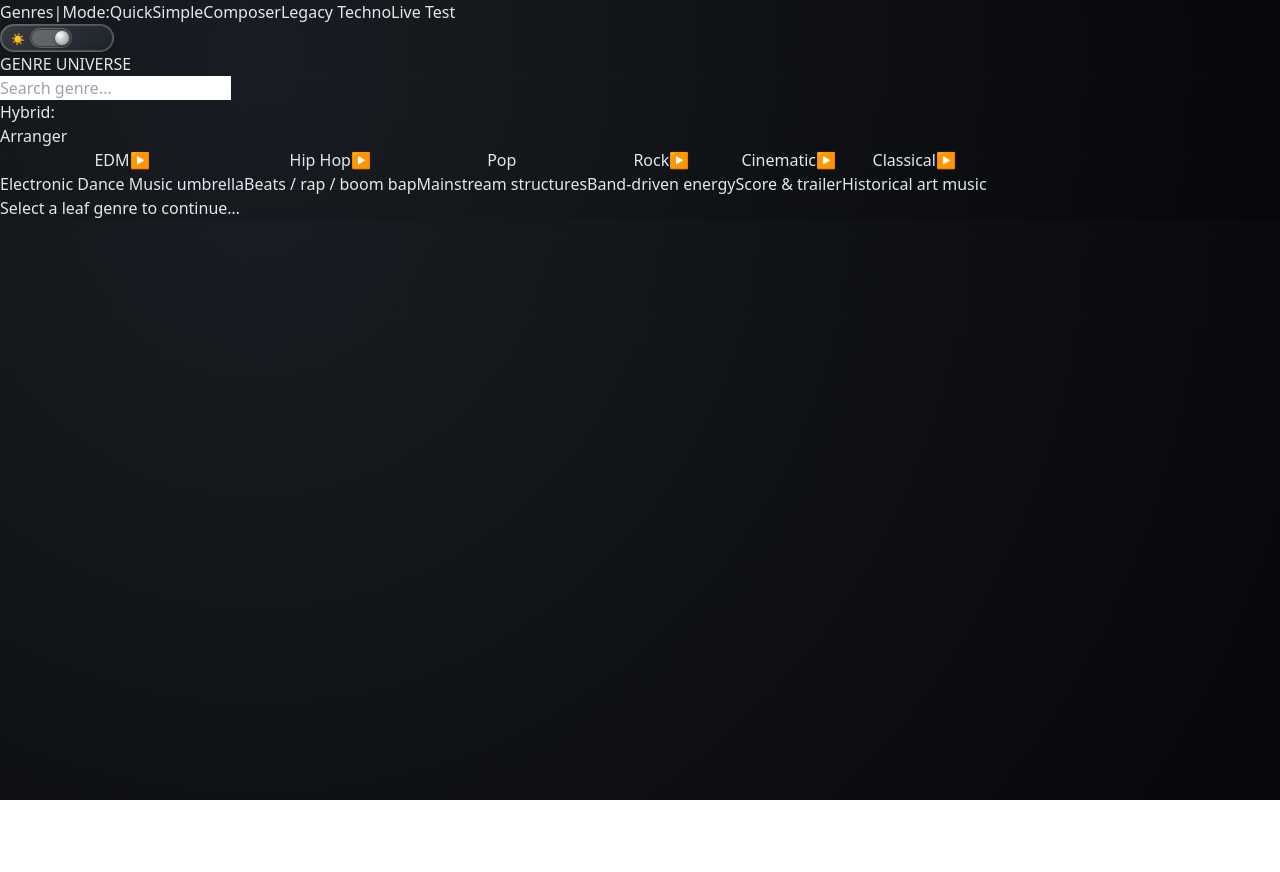
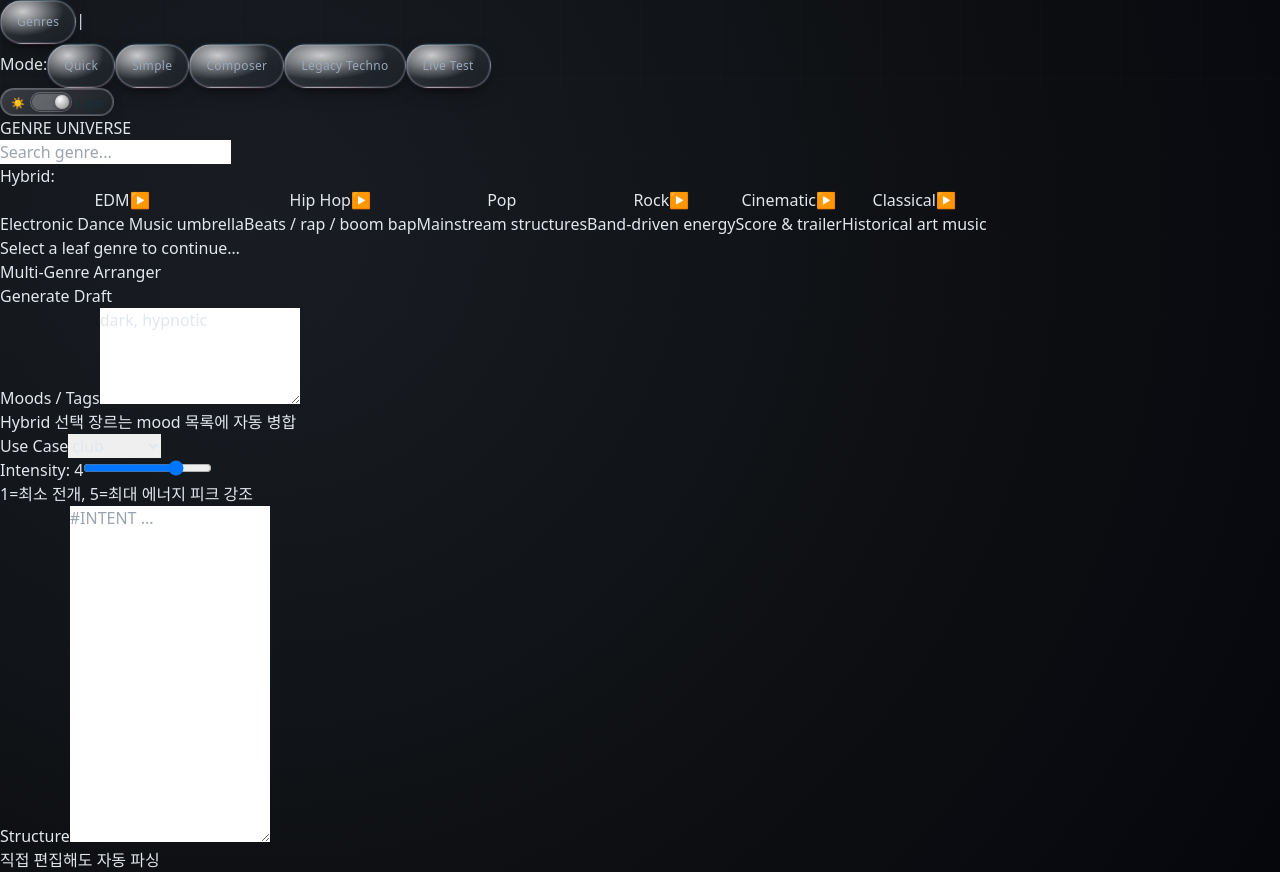
Before and after one commit to KIMJISUNG0/techno-prompt, a React (Vite) app: page / in a window 1280 px wide. Before the commit the page ends 800 px from the top, so only its background shows below. Built offline with nearby package versions, Linux system fonts and the light colour scheme.

Commit message:
feat(ui): unify glass bubble skin (plan B), always-on portal arranger, nav & composer styling, live prompt preview

```diff
--- a/src/components/QuickComposer.tsx
+++ b/src/components/QuickComposer.tsx
@@ -191,14 +191,14 @@ export default function QuickComposer() {
           <p className="text-[11px] text-slate-500 mt-1">Step 1: Enter minimal intent. Step 2: Pick a recommended genre. Step 3: Generate draft & refine with slash commands.</p>
         </div>
         <div className="flex gap-2 text-xs">
-          <button onClick={resetAll} className="px-3 py-1 rounded border border-slate-600 hover:border-cyan-400 text-slate-300">Reset</button>
+          <button onClick={resetAll} className="ios-bubble">Reset</button>
           {draft && <>
-            <button onClick={()=> navigator.clipboard.writeText(serialized)} className="px-3 py-1 rounded border border-emerald-400 text-emerald-200 bg-emerald-600/10">Copy Draft</button>
-            <button onClick={()=> draft && navigator.clipboard.writeText(exportPrompt(draft))} className="px-3 py-1 rounded border border-cyan-400 text-cyan-200 bg-cyan-600/10">Copy Prompt</button>
-            <button onClick={saveVariation} className="px-3 py-1 rounded border border-slate-600 hover:border-cyan-400 text-slate-300">Save Var</button>
-            <button onClick={undo} disabled={!undoStack.length} className={`px-3 py-1 rounded border text-slate-300 ${undoStack.length? 'border-slate-600 hover:border-cyan-400':'border-slate-800 text-slate-600 cursor-not-allowed'}`}>Undo</button>
-            <button onClick={redo} disabled={!redoStack.length} className={`px-3 py-1 rounded border text-slate-300 ${redoStack.length? 'border-slate-600 hover:border-cyan-400':'border-slate-800 text-slate-600 cursor-not-allowed'}`}>Redo</button>
-            <button onClick={exportStub} className="px-3 py-1 rounded border border-slate-600 hover:border-cyan-400 text-slate-300">Export Stub</button>
+            <button onClick={()=> navigator.clipboard.writeText(serialized)} className="ios-bubble" data-variant="accent">Copy Draft</button>
+            <button onClick={()=> draft && navigator.clipboard.writeText(exportPrompt(draft))} className="ios-bubble">Copy Prompt</button>
+            <button onClick={saveVariation} className="ios-bubble">Save Var</button>
+            <button onClick={undo} disabled={!undoStack.length} className={`ios-bubble ${!undoStack.length? 'opacity-40 cursor-not-allowed':''}`}>Undo</button>
+            <button onClick={redo} disabled={!redoStack.length} className={`ios-bubble ${!redoStack.length? 'opacity-40 cursor-not-allowed':''}`}>Redo</button>
+            <button onClick={exportStub} className="ios-bubble">Export Stub</button>
           </>}
         </div>
       </header>
@@ -341,7 +341,7 @@ export default function QuickComposer() {
             <div className="text-[10px] text-slate-500">Examples: /brighten • /punch • /raise intro_0 drop_2 • /replace find=dark replace=bright</div>
           </div>
 
-          <div className="grid md:grid-cols-2 gap-6">
+          <div className="grid xl:grid-cols-3 md:grid-cols-2 gap-6">
             <div className="space-y-2">
               <div className="flex items-center justify-between">
                 <h3 className="text-[11px] uppercase tracking-wider text-slate-400">Serialized Draft</h3>
@@ -382,6 +382,15 @@ export default function QuickComposer() {
                 </div>
               )}
             </div>
+            <div className="space-y-2">
+              <div className="flex items-center justify-between">
+                <h3 className="text-[11px] uppercase tracking-wider text-slate-400">Live Prompt Preview</h3>
+                <button onClick={()=> draft && navigator.clipboard.writeText(exportPrompt(draft))} className="px-2 py-[3px] rounded border border-slate-600 hover:border-cyan-400 text-[10px] text-slate-300">Copy</button>
+              </div>
+              <div className="text-[10px] leading-relaxed bg-black/50 border border-slate-700 rounded p-2 max-h-72 overflow-auto whitespace-pre-wrap">
+                {draft ? exportPrompt(draft) : '—'}
+              </div>
+            </div>
           </div>
         </section>
       )}
--- a/src/components/SimpleComposer.tsx
+++ b/src/components/SimpleComposer.tsx
@@ -73,8 +73,8 @@ export default function SimpleComposer(){
         </label>
       </div>
       <div className="flex gap-3 items-center">
-        <button disabled={loading} onClick={generate} className="px-4 py-2 rounded bg-emerald-600 hover:bg-emerald-500 text-white disabled:opacity-50 disabled:pointer-events-none text-xs tracking-wide uppercase">{loading? 'Generating...' : 'Generate'}</button>
-        <a href="#quick" className="text-sky-400 text-xs hover:underline" onClick={()=> {
+        <button disabled={loading} onClick={generate} className="ios-bubble" data-variant="accent">{loading? 'Generating...' : 'Generate'}</button>
+        <a href="#quick" className="ios-bubble" onClick={()=> {
           // 아직 생성 안했다면 자동 생성 후 이동 (UX 가속)
           if(!result){ generate(); setTimeout(()=> { window.location.hash = '#quick'; }, 0); return; }
         }}>Go Advanced →</a>
@@ -85,9 +85,9 @@ export default function SimpleComposer(){
             <div className="font-semibold mb-1">Basic Prompt</div>
             <textarea readOnly value={result.prompt} className="w-full bg-slate-900 border border-slate-700 rounded p-2 h-28 text-xs font-mono" />
             <div className="flex gap-2 mt-2">
-              <button onClick={()=> copy(result.prompt)} className="px-3 py-1 bg-slate-700 hover:bg-slate-600 rounded text-xs">Copy Prompt</button>
-              <button onClick={()=> copy(result.serialized)} className="px-3 py-1 bg-slate-700 hover:bg-slate-600 rounded text-xs">Copy Structure</button>
-              <button onClick={()=> { window.location.hash = '#quick'; }} className="px-3 py-1 bg-emerald-600 hover:bg-emerald-500 rounded text-xs text-white">Edit in Quick →</button>
+              <button onClick={()=> copy(result.prompt)} className="ios-bubble">Copy Prompt</button>
+              <button onClick={()=> copy(result.serialized)} className="ios-bubble">Copy Structure</button>
+              <button onClick={()=> { window.location.hash = '#quick'; }} className="ios-bubble" data-variant="accent">Edit in Quick →</button>
             </div>
           </div>
           <details className="bg-slate-900/40 rounded border border-slate-700 p-3">
--- a/src/components/portal/GenrePortal.tsx
+++ b/src/components/portal/GenrePortal.tsx
@@ -141,7 +141,8 @@ export default function GenrePortal({ onPick, allowHybrid=true, maxHybrid=2 }: G
   const accentPrimary = 'bg-slate-300 text-slate-900 font-semibold border-slate-300 hover:bg-slate-200';
   const hybridActive = hybrid.length===2;
   // --- Arranger Panel State --------------------------------------------------
-  const [showArranger, setShowArranger] = useState(false);
+  // Arranger 패널 항상 표시 (토글 제거)
+  const showArranger = true;
   const [arrangerMoods, setArrangerMoods] = useState('dark, hypnotic');
   const [arrangerIntensity, setArrangerIntensity] = useState(4);
   const [arrangerUseCase, setArrangerUseCase] = useState('club');
@@ -197,7 +198,6 @@ export default function GenrePortal({ onPick, allowHybrid=true, maxHybrid=2 }: G
                 {hybrid.length>0 && <button onClick={()=> commitPick(hybrid)} className={`${accentBtn} ${accentPrimary}`}>Go</button>}
               </div>
             )}
-            <button onClick={()=> setShowArranger(s=> !s)} className={`${accentBtn} ${accentGhost}`}>{showArranger? 'Hide Arranger':'Arranger'}</button>
           </div>
         </div>
         {recent.length>0 && path.length===0 && (
--- a/src/main.tsx
+++ b/src/main.tsx
@@ -68,15 +68,17 @@ function AppShell() {
   const { mode, toggle } = useThemeMode();
   return (
     <div className={"min-h-screen flex flex-col " + (mode==='dark' ? 'app-dark-root' : 'bg-slate-100') }>
-      <nav className={(mode==='dark' ? 'app-dark-nav ' : 'bg-white/70 backdrop-blur border-slate-200 ') + "border-b flex gap-4 px-4 py-2 text-xs tracking-wide items-center"}>
-  <button onClick={()=> (window as any).resetGenre?.()} className={mode==='dark' ? 'text-slate-400 hover:text-slate-200' : 'text-slate-600 hover:text-slate-800'}>Genres</button>
-        <span className={mode==='dark' ? 'text-slate-600' : 'text-slate-400'}>|</span>
-        <span className={mode==='dark' ? 'text-slate-500' : 'text-slate-500'}>Mode:</span>
-  <a href="#quick" className={mode==='dark' ? 'text-slate-300 hover:underline' : 'text-slate-700 hover:underline'}>Quick</a>
-  <a href="#simple" className={mode==='dark' ? 'text-slate-300 hover:underline' : 'text-slate-700 hover:underline'}>Simple</a>
-  <a href="#composer" className={mode==='dark' ? 'text-slate-300 hover:underline' : 'text-slate-700 hover:underline'}>Composer</a>
-  <a href="#legacy" className={mode==='dark' ? 'text-slate-300 hover:underline' : 'text-slate-700 hover:underline'}>Legacy Techno</a>
-  <a href="#live-test" className={mode==='dark' ? 'text-slate-300 hover:underline' : 'text-slate-700 hover:underline'}>Live Test</a>
+  <nav className={(mode==='dark' ? 'app-dark-nav ' : 'bg-white/70 backdrop-blur border-slate-200 ') + "border-b flex gap-3 px-4 py-2 text-xs tracking-wide items-center"}>
+  <button onClick={()=> (window as any).resetGenre?.()} className="ios-bubble">Genres</button>
+    <span className="text-slate-600">|</span>
+    <div className="flex gap-2 items-center">
+      <span className="text-slate-500">Mode:</span>
+      <a href="#quick" className="ios-bubble">Quick</a>
+      <a href="#simple" className="ios-bubble">Simple</a>
+      <a href="#composer" className="ios-bubble">Composer</a>
+      <a href="#legacy" className="ios-bubble">Legacy Techno</a>
+      <a href="#live-test" className="ios-bubble">Live Test</a>
+    </div>
         <div className="flex-1" />
         <div onClick={toggle} className="theme-toggle" data-mode={mode} role="button" aria-label="Toggle dark / light theme">
           <span className="tt-ico" aria-hidden>{mode==='dark' ? '🌙' : '☀️'}</span>
```
